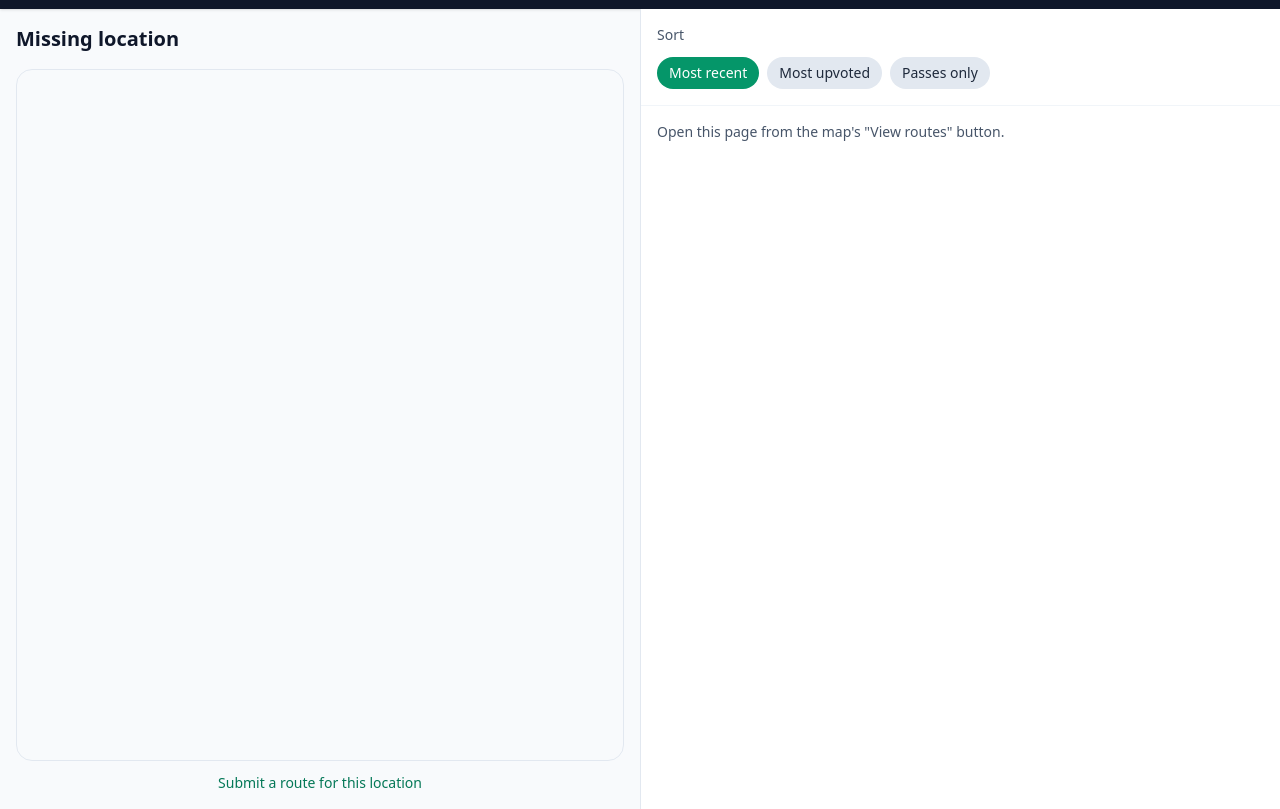
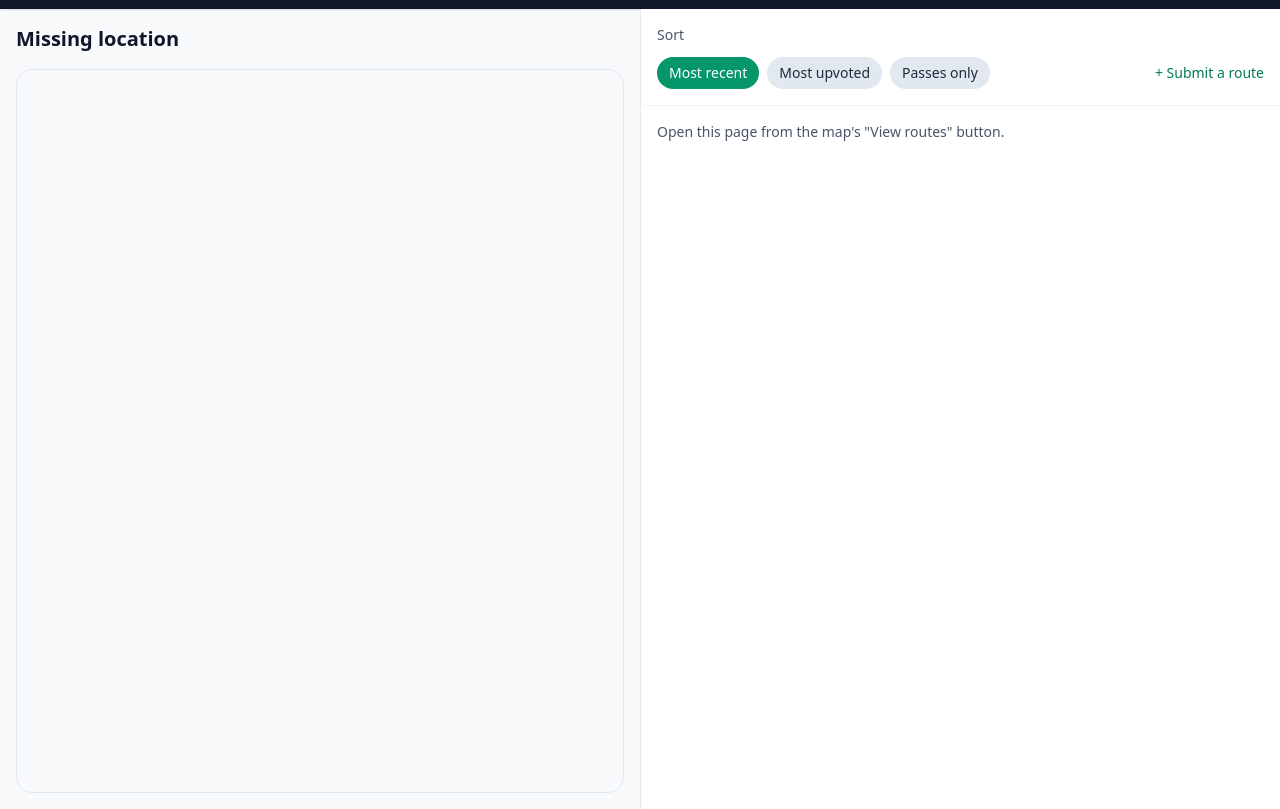
Before and after one commit to muhannadxyz/driveready, a website: page public/location.html in a window 1280 px wide. Shown: the part 51-860 px from the top of the page. Drawn offline with nearby package versions, Linux system fonts and the light colour scheme.

Commit message:
Moving the Submit button near the Passes only for better UX

```diff
--- a/public/location.html
+++ b/public/location.html
@@ -26,14 +26,14 @@
         <p class="text-sm text-slate-600 mt-1" id="loc-sub"></p>
       </div>
       <div id="loc-map" class="rounded-2xl border border-slate-200 flex-1 min-h-[280px]"></div>
-      <a href="/submit.html" id="loc-submit-link" class="mt-3 text-center text-sm text-emerald-700 font-medium hover:underline">Submit a route for this location</a>
     </div>
     <div class="lg:w-1/2 border-t lg:border-t-0 lg:border-l border-slate-200 bg-white flex flex-col max-h-[55vh] lg:max-h-none lg:h-screen overflow-hidden">
-      <div class="p-4 border-b border-slate-100 flex flex-wrap gap-2 shrink-0">
+      <div class="p-4 border-b border-slate-100 flex flex-wrap gap-2 items-center shrink-0">
         <span class="text-sm font-medium text-slate-600 w-full mb-1">Sort</span>
         <button type="button" data-sort="recent" class="sort-btn px-3 py-1.5 rounded-full text-sm font-medium bg-emerald-600 text-white">Most recent</button>
         <button type="button" data-sort="upvotes" class="sort-btn px-3 py-1.5 rounded-full text-sm font-medium bg-slate-200 text-slate-800">Most upvoted</button>
         <button type="button" data-sort="passes" class="sort-btn px-3 py-1.5 rounded-full text-sm font-medium bg-slate-200 text-slate-800">Passes only</button>
+        <a href="/submit.html" id="loc-submit-link" class="ml-auto text-sm text-emerald-700 font-medium hover:underline whitespace-nowrap">+ Submit a route</a>
       </div>
       <div id="route-cards" class="overflow-y-auto flex-1 p-4 space-y-4 pb-8"></div>
     </div>
```
